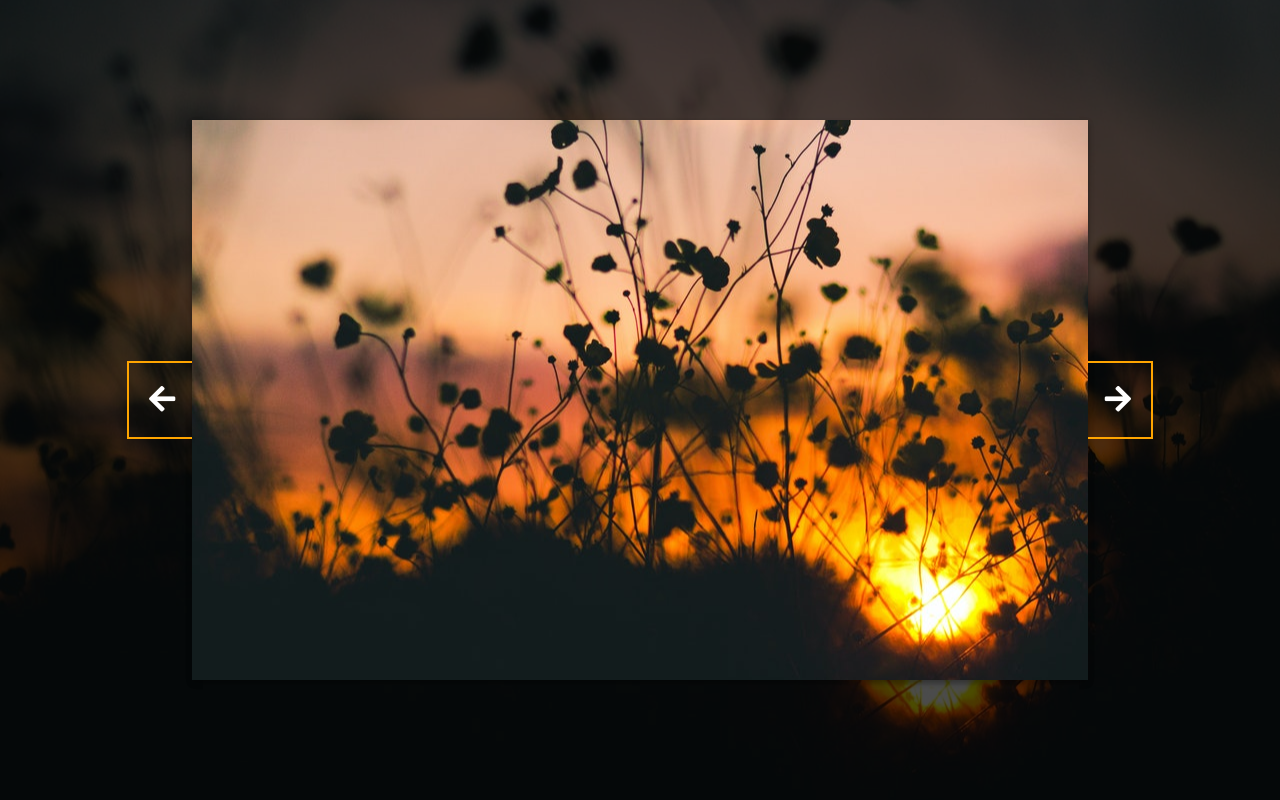
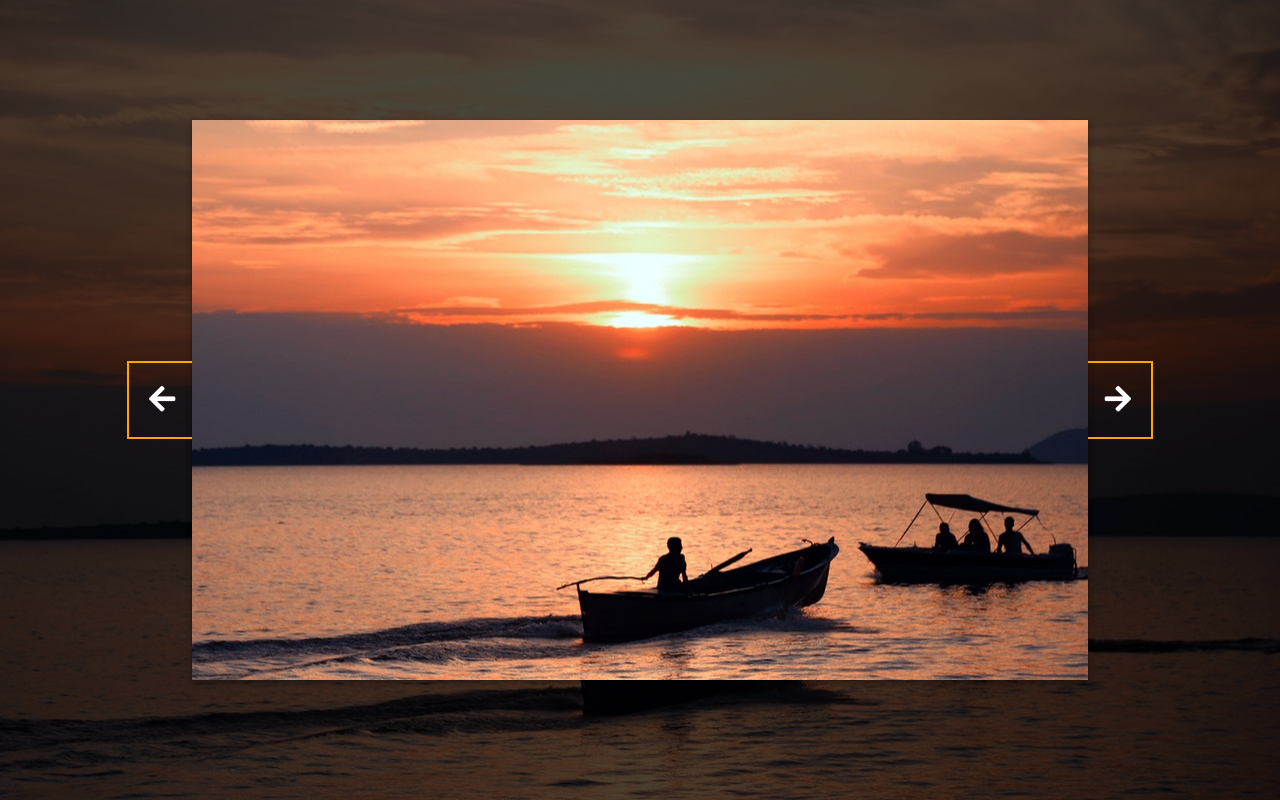
Before and after one commit to Mridul2820/html-css-js-projects, a plain HTML site: page projects/background-slider/index.html in a window 1280 px wide. Both pictures are taken after a click on the button 162 px from the left and 400 px from the top of the page. Drawn offline with Linux system fonts and the light colour scheme.

Commit message:
Background Slider Finish

```diff
--- a/projects/background-slider/script.js
+++ b/projects/background-slider/script.js
@@ -0,0 +1,42 @@
+const body = document.body;
+const slides = document.querySelectorAll('.slide');
+const leftBtn = document.getElementById('left');
+const rightBtn = document.getElementById('right');
+
+let activeSlide = 0;
+
+setBgToBody();
+
+function setBgToBody() {
+    body.style.backgroundImage = slides[activeSlide].style.backgroundImage;
+}
+
+function setActiveSlide() {
+    slides.forEach(slide => {
+        slide.classList.remove('active');
+    })
+
+    slides[activeSlide].classList.add('active');
+}
+
+rightBtn.addEventListener('click', () => {
+    activeSlide++;
+
+    if(activeSlide > slides.length -1 ) {
+        activeSlide = 0
+    }
+
+    setBgToBody();
+    setActiveSlide();
+})
+
+leftBtn.addEventListener('click', () => {
+    activeSlide--;
+
+    if(activeSlide < 0 ) {
+        activeSlide = slides.length - 1;
+    }
+
+    setBgToBody();
+    setActiveSlide();
+})
--- a/projects/background-slider/style.scss
+++ b/projects/background-slider/style.scss
@@ -14,7 +14,6 @@ body {
     align-items: center;
     min-height: 100vh;
     overflow: hidden;
-    background-image: url(assets/01.jpg);
     background-position: center;
     background-size: cover;
     transition: .4s ease;
```
Also changed, not shown: projects/background-slider/style.css.
